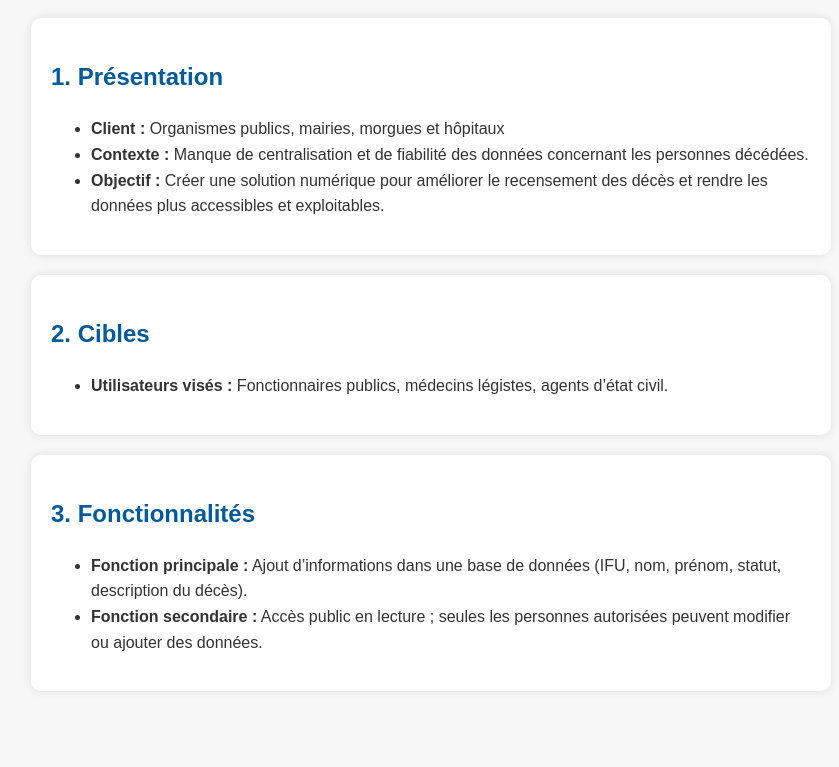
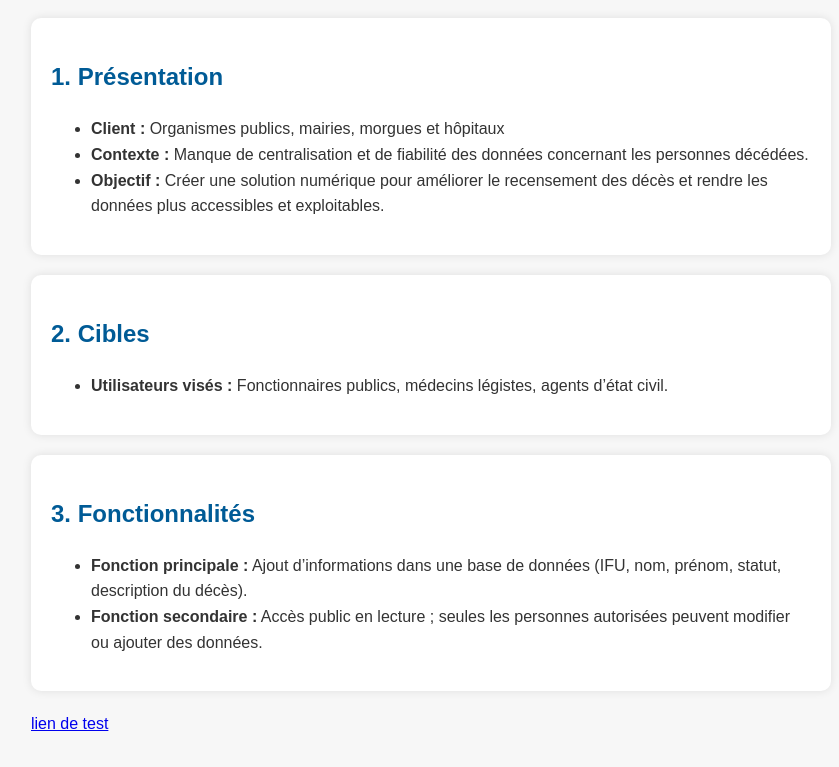
Before and after one commit to DashOFF400/dashoff400.github.io, a plain HTML site: page index.html in a window 1280 px wide. Shown: the part 187-954 px from the top of the page, without its empty margins (209-1048 px from the left). Drawn offline with Linux system fonts and the light colour scheme.

Commit message:
Update index.html

```diff
--- a/index.html
+++ b/index.html
@@ -55,6 +55,6 @@
             <li><strong>Fonction secondaire :</strong> Accès public en lecture ; seules les personnes autorisées peuvent modifier ou ajouter des données.</li>
         </ul>
     </div>
-
+<a href="con.html">lien de test</a>
 </body>
 </html>
```
